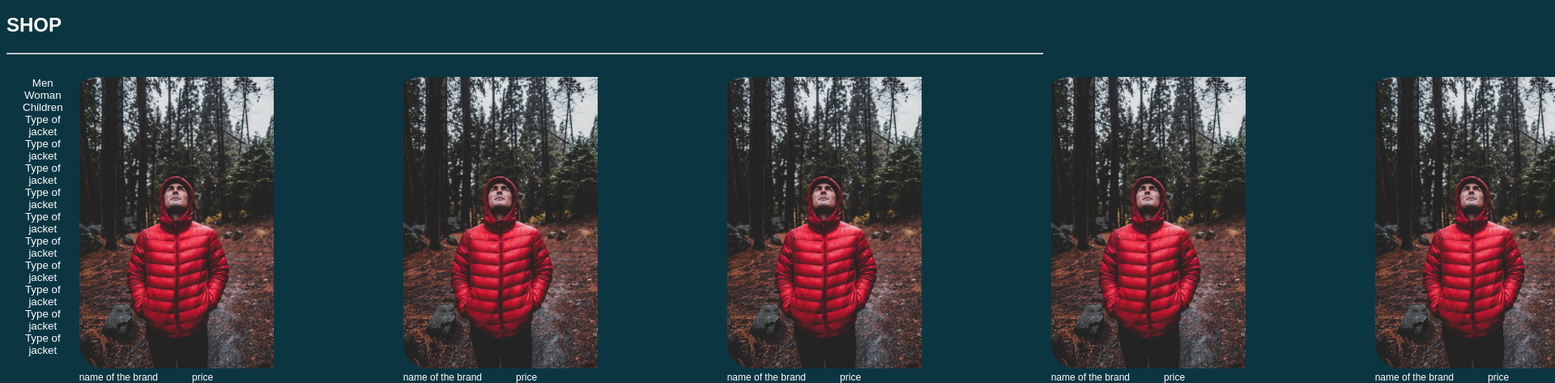
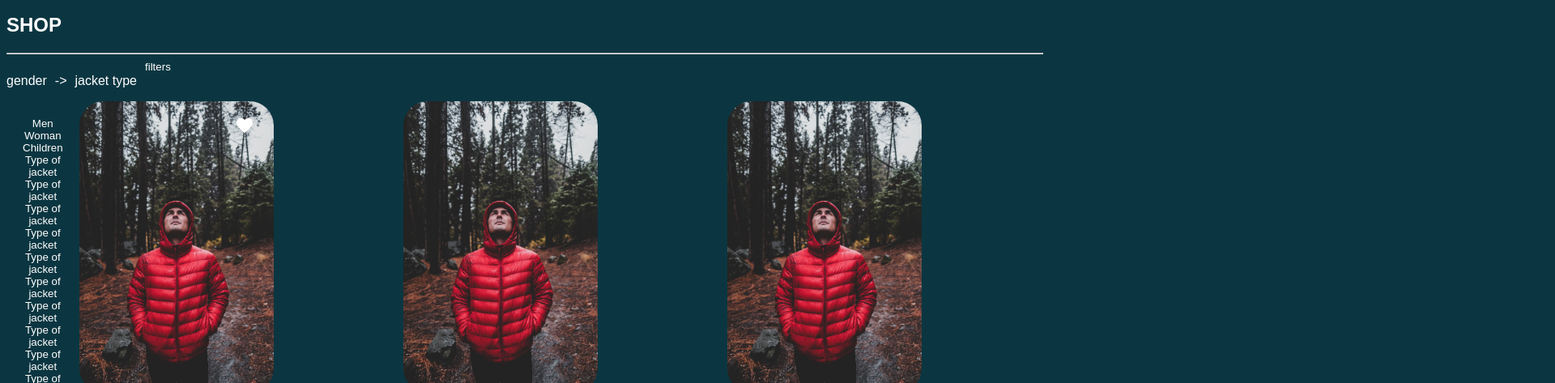
Before and after one commit to MinhBuiCong/Course-assignment-project, a website: page Shop/shop.html in a window 1280 px wide. Shown: the part 143-616 px from the top of the page at 81% size, 1920 px wide, since content can reach past the window. Drawn offline with Linux system fonts and the light colour scheme.

Commit message:
fixed favourite icon

```diff
--- a/Shop/shop.html
+++ b/Shop/shop.html
@@ -69,6 +69,12 @@
       </header>
       <h2>SHOP</h2>
       <hr />
+      <div class="navigation">
+        <p class="dirText">gender</p>
+        <p class="dirText">-></p>
+        <p class="dirText">jacket type</p>
+        <button class="filters">filters</button>
+      </div>
       <div class="shopContent">
         <div class="filter">
           <button>Men</button>
@@ -86,6 +92,69 @@
           <button>Type of jacket</button>
         </div>
         <div class="productPage">
+          <div class="firstRow">
+            <div class="productCard">
+              <div class="imageContainer">
+                <img
+                  src="../images/claude-piche-lO9LgCjqsBs-unsplash (1).jpg"
+                  alt="picture of product"
+                />
+                <svg
+                  class="favourite"
+                  xmlns="http://www.w3.org/2000/svg"
+                  viewBox="0 0 24 24"
+                  fill="#ffffff"
+                  width="18px"
+                  height="18px"
+                >
+                  <path d="M0 0h24v24H0z" fill="none" />
+                  <path
+                    d="M12 21.35l-1.45-1.32C5.4 15.36 2 12.28 2 8.5 2 5.42 4.42 3 7.5 3c1.74 0 3.41.81 4.5 2.09C13.09 3.81 14.76 3 16.5 3 19.58 3 22 5.42 22 8.5c0 3.78-3.4 6.86-8.55 11.54L12 21.35z"
+                  />
+                </svg>
+              </div>
+              <div class="productDetails">
+                <div class="row1">
+                  <p>name of the brand</p>
+                  <p>price</p>
+                </div>
+                <div class="row2">
+                  <p>name of the product</p>
+                </div>
+              </div>
+            </div>
+            <div class="productCard">
+              <img
+                src="../images/claude-piche-lO9LgCjqsBs-unsplash (1).jpg"
+                alt="picture of product"
+              />
+              <div class="productDetails">
+                <div class="row1">
+                  <p>name of the brand</p>
+                  <p>price</p>
+                </div>
+                <div class="row2">
+                  <p>name of the product</p>
+                </div>
+              </div>
+            </div>
+            <div class="productCard">
+              <img
+                src="../images/claude-piche-lO9LgCjqsBs-unsplash (1).jpg"
+                alt="picture of product"
+              />
+              <div class="productDetails">
+                <div class="row1">
+                  <p>name of the brand</p>
+                  <p>price</p>
+                </div>
+                <div class="row2">
+                  <p>name of the product</p>
+                </div>
+              </div>
+            </div>
+          </div>
+          <div class="secondRow">
             <div class="productCard">
               <img
                 src="../images/claude-piche-lO9LgCjqsBs-unsplash (1).jpg"
@@ -129,50 +198,6 @@
                 <div class="row2">
                   <p>name of the product</p>
                 </div>
-            </div>
-          </div>
-          <div class="productCard">
-            <img
-              src="../images/claude-piche-lO9LgCjqsBs-unsplash (1).jpg"
-              alt="picture of product"
-            />
-            <div class="productDetails">
-              <div class="row1">
-                <p>name of the brand</p>
-                <p>price</p>
-              </div>
-              <div class="row2">
-                <p>name of the product</p>
-              </div>
-            </div>
-          </div>
-          <div class="productCard">
-            <img
-              src="../images/claude-piche-lO9LgCjqsBs-unsplash (1).jpg"
-              alt="picture of product"
-            />
-            <div class="productDetails">
-              <div class="row1">
-                <p>name of the brand</p>
-                <p>price</p>
-              </div>
-              <div class="row2">
-                <p>name of the product</p>
-              </div>
-            </div>
-          </div>
-          <div class="productCard">
-            <img
-              src="../images/claude-piche-lO9LgCjqsBs-unsplash (1).jpg"
-              alt="picture of product"
-            />
-            <div class="productDetails">
-              <div class="row1">
-                <p>name of the brand</p>
-                <p>price</p>
-              </div>
-              <div class="row2">
-                <p>name of the product</p>
               </div>
             </div>
           </div>
--- a/styles/shop.css
+++ b/styles/shop.css
@@ -91,10 +91,29 @@ h1:hover {
   fill: #ff8600;
 }
 
+.navigation {
+  display: flex;
+  flex-direction: row;
+}
+
+.navigation .filters {
+  display: flex;
+  flex-direction: row;
+  justify-content: right;
+  padding-right: 20px;
+}
+
+.dirText {
+  padding-right: 10px;
+  display: flex;
+  flex-direction: row;
+  justify-content: space-around;
+}
+
 .shopContent {
   display: flex;
   flex-direction: row;
-  width: 1080px;
+  width: 100%;
 }
 
 .filter {
@@ -120,15 +139,51 @@ button:hover {
 
 .productPage {
   display: flex;
+  flex-direction: column;
+}
+
+.firstRow {
+  display: flex;
   flex-direction: row;
+}
+
+.secondRow {
+  display: flex;
+  flex-direction: row;
+}
+
+.imageContainer {
+  position: relative;
+  width: 100%;
+  max-width: 400px;
+}
+
+.imageContainer .favourite {
+  position: absolute;
+  top: 5%;
+  left: 80%;
+  background-color: none;
+  border: none;
+  cursor: pointer;
+  color: #ffffff;
+  width: 24px;
+  height: 24px;
+}
+
+.favourite:hover {
+  fill: #ff8600;
+  animation-delay: 5s;
+}
+
+.productCard {
+  padding-right: 160px;
 }
 
 .productCard img {
   width: 240px;
   height: 360px;
   border-radius: 30px;
-  padding-right: 160px;
-  padding-top: 20px;
+  cursor: pointer;
 }
 
 .productDetails {
```
Lines whose indentation alone changed are shown as unchanged.
